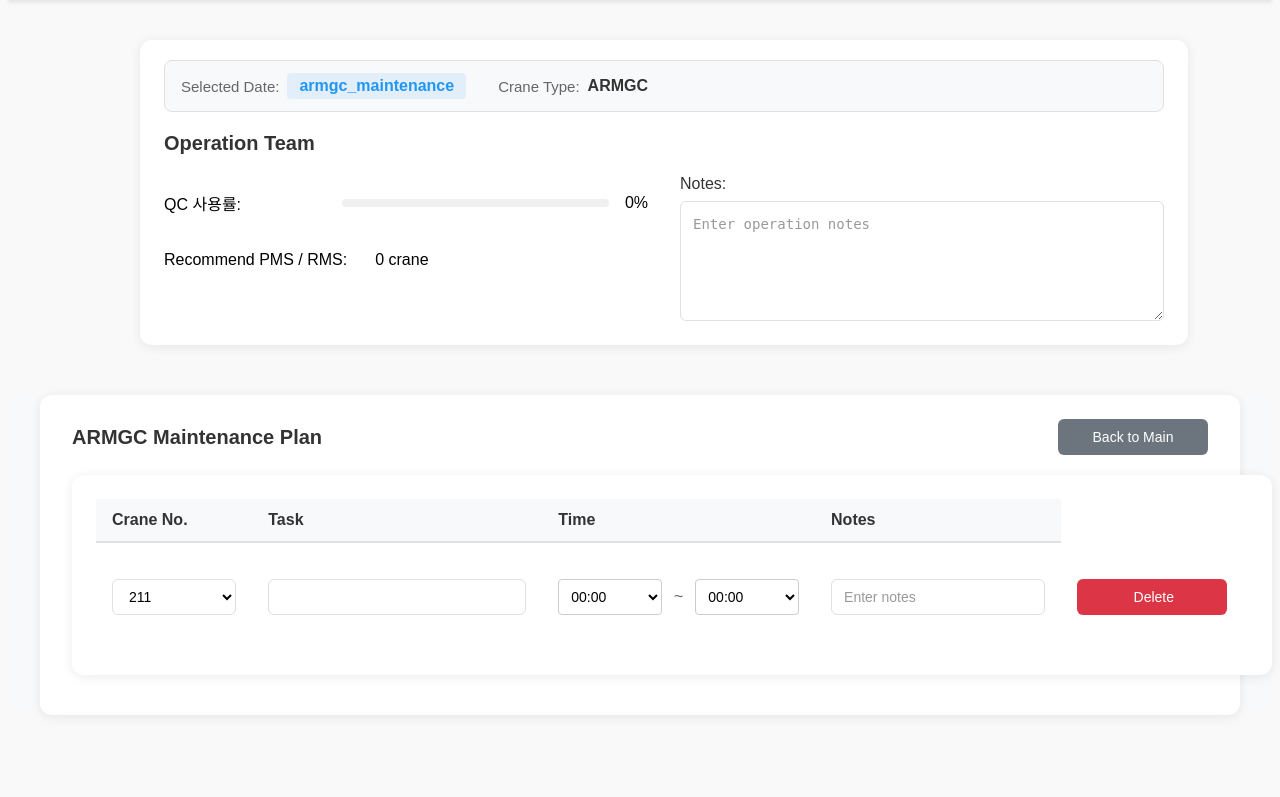
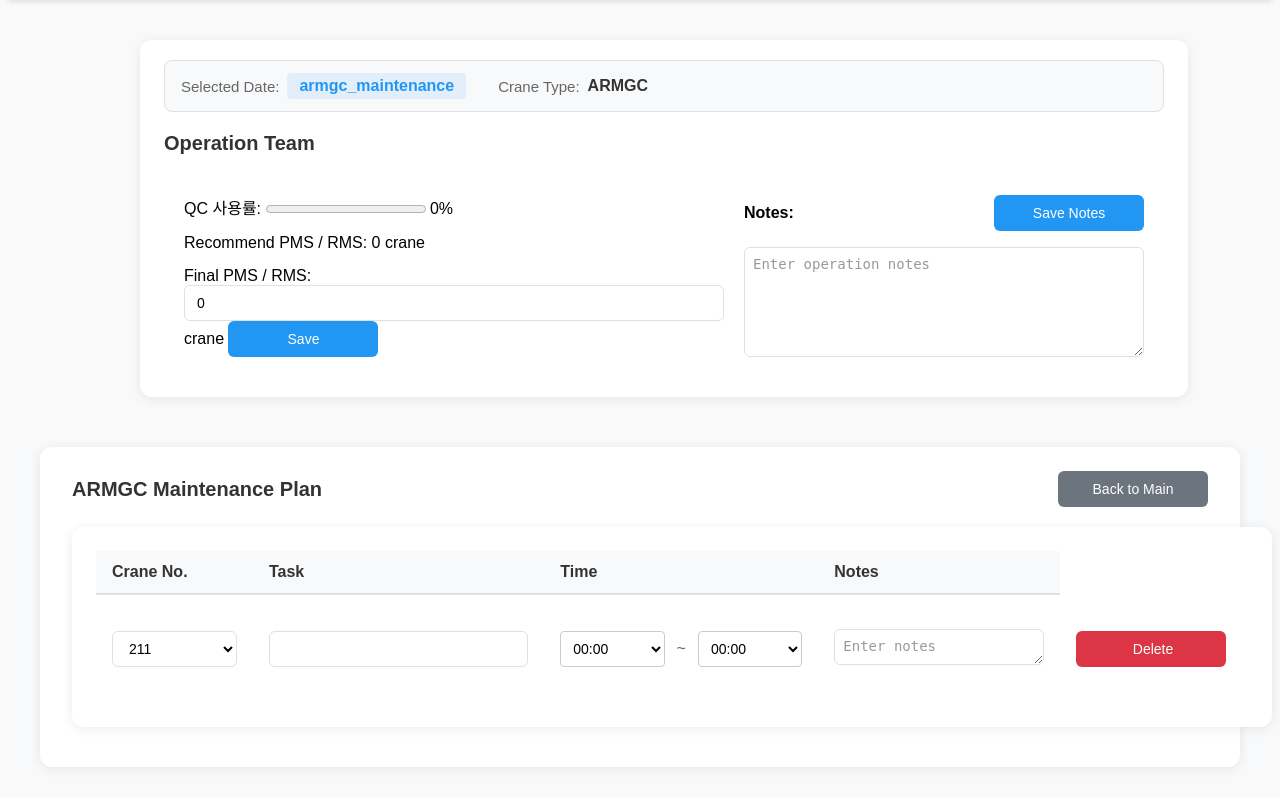
Before and after one commit to yarokim/Craneplanner, a Flask app: page /armgc_maintenance in a window 1280 px wide. Shown: the part 60-857 px from the top of the page. Before the commit the page ends 743 px from the top, so only its background shows below. Run offline with Flask 3, Linux system fonts and the light colour scheme; the visitor is signed in with stand-in values (Sample User, id 1).

Commit message:
v1.4.2: Notes input styling improved and textarea functionality enhanced

```diff
--- a/backend/app.py
+++ b/backend/app.py
@@ -126,10 +126,9 @@ def is_valid_date(date_str: str) -> bool:
         bool: 유효성 여부
     """
     try:
-        date = parse_date(date_str)
-        # 현실적인 날짜 범위 검사 (2000년 ~ 2100년)
-        return 2000 <= date.year <= 2100
-    except (DateError, AttributeError):
+        parse_date(date_str)
+        return True
+    except DateError:
         return False
 
 def get_today() -> str:
@@ -568,6 +567,7 @@ def get_operation_notes():
 # QC 사용률을 저장할 전역 변수와 파일 경로
 qc_usage_data = {}
 QC_USAGE_FILE = os.path.join(DATA_DIR, 'qc_usage.json')
+FINAL_MAINTENANCE_FILE = os.path.join(DATA_DIR, 'final_maintenance.json')
 
 # QC 사용률 데이터 로드
 def load_qc_usage_data():
@@ -586,6 +586,66 @@ def save_qc_usage_data():
             json.dump(qc_usage_data, f, indent=2)
     except Exception as e:
         app.logger.error(f"Error saving QC usage data: {str(e)}")
+
+# Final PMS/RMS 저장 API
+@app.route('/api/save-final-maintenance', methods=['POST'])
+def save_final_maintenance():
+    try:
+        if not is_logged_in():
+            return jsonify({'error': 'Login required'}), 401
+
+        data = request.get_json()
+        date = data.get('date')
+        count = data.get('count')
+
+        if not date or count is None:
+            return jsonify({'error': 'Missing required fields'}), 400
+
+        # 날짜 형식 검증
+        try:
+            datetime.strptime(date, '%Y-%m-%d')
+        except ValueError:
+            return jsonify({'error': 'Invalid date format'}), 400
+
+        final_maintenance_data = {}
+        if os.path.exists(FINAL_MAINTENANCE_FILE):
+            with open(FINAL_MAINTENANCE_FILE, 'r') as f:
+                final_maintenance_data = json.load(f)
+
+        final_maintenance_data[date] = count
+
+        with open(FINAL_MAINTENANCE_FILE, 'w') as f:
+            json.dump(final_maintenance_data, f)
+
+        return jsonify({'message': 'Final maintenance count saved successfully'})
+    except Exception as e:
+        app.logger.error(f"Error in save_final_maintenance: {str(e)}")
+        return jsonify({'error': str(e)}), 500
+
+# Final PMS/RMS 조회 API
+@app.route('/api/get-final-maintenance', methods=['GET'])
+def get_final_maintenance():
+    try:
+        date = request.args.get('date')
+        if not date:
+            return jsonify({'error': 'Date is required'}), 400
+
+        # 날짜 형식 검증
+        try:
+            datetime.strptime(date, '%Y-%m-%d')
+        except ValueError:
+            return jsonify({'error': 'Invalid date format'}), 400
+
+        if os.path.exists(FINAL_MAINTENANCE_FILE):
+            with open(FINAL_MAINTENANCE_FILE, 'r') as f:
+                final_maintenance_data = json.load(f)
+                count = final_maintenance_data.get(date, 0)
+                return jsonify({'count': count})
+
+        return jsonify({'count': 0})
+    except Exception as e:
+        app.logger.error(f"Error in get_final_maintenance: {str(e)}")
+        return jsonify({'error': str(e)}), 500
 
 # 서버 시작 시 QC 사용률 데이터 로드
 load_qc_usage_data()
@@ -613,4 +673,14 @@ if __name__ == '__main__':
     os.makedirs(DATA_DIR, exist_ok=True)
     # 서버 시작 시 오래된 데이터 정리
     cleanup_old_data()
-    app.run(debug=True)
+
+    # Get IP address
+    import socket
+    hostname = socket.gethostname()
+    ip_address = socket.gethostbyname(hostname)
+
+    # Only start if it's the correct IP range
+    if ip_address.startswith('10.200.'):
+        app.run(host=ip_address, port=5000, debug=True)
+    else:
+        print("Error: This application must be run on the correct network (10.200.x.x)")
--- /dev/null
+++ b/backend/data/final_maintenance.json
@@ -0,0 +1 @@
+{"2024-12-22": 3, "2024-12-23": 4}
--- a/backend/data/qc_usage.json
+++ b/backend/data/qc_usage.json
@@ -1,5 +1,6 @@
 {
   "2024-12-20": 33.33333333333333,
   "2024-12-21": 41.66666666666667,
-  "2024-12-22": 50
+  "2024-12-22": 4.166666666666666,
+  "2024-12-23": 58.333333333333336
 }
--- a/backend/static/maintenance.css
+++ b/backend/static/maintenance.css
@@ -171,7 +171,30 @@ tr:hover td {
 /* Notes input */
 .notes-input {
     width: 100%;
-    min-width: 200px;
+    height: 36px;
+    min-height: 36px;
+    max-height: 72px;
+    resize: vertical;
+    overflow-y: auto;
+    white-space: pre-wrap;
+    word-wrap: break-word;
+    padding: 8px;
+    line-height: 1.2;
+    font-size: 14px;
+}
+
+.operation-notes textarea {
+    width: 100%;
+    height: 100%;
+    min-height: 100px;
+    max-height: 150px;
+    resize: vertical;
+    overflow-y: auto;
+    white-space: pre-wrap;
+    word-wrap: break-word;
+    padding: 8px;
+    line-height: 1.2;
+    font-size: 14px;
 }
 
 /* Button styles */
@@ -187,6 +210,12 @@ tr:hover td {
     display: inline-flex;
     align-items: center;
     justify-content: center;
+}
+
+.delete-button {
+    padding: 2px 8px;
+    font-size: 12px;
+    min-width: 50px;
 }
 
 .btn-primary {
@@ -256,86 +285,28 @@ tr:hover td {
 
 .operation-content {
     display: flex;
-    gap: 32px;
-    align-items: flex-start;
+    justify-content: space-between;
+    gap: 20px;
+    padding: 20px;
 }
 
-.operation-info {
+.operation-left {
     flex: 1;
-    min-width: 300px;
+    display: flex;
+    flex-direction: column;
+    gap: 15px;
+}
+
+.operation-right {
+    flex: 1;
+    max-width: 400px;
 }
 
 .operation-notes {
-    flex: 1;
-    min-width: 300px;
-    max-width: 500px;
-}
-
-.operation-notes label {
-    display: block;
-    margin-bottom: 8px;
-    color: #333;
-    font-weight: 500;
-}
-
-.operation-notes textarea {
-    width: 100%;
-    resize: vertical;
-    min-height: 120px;
-    padding: 12px;
-    border: 1px solid #e0e0e0;
-    border-radius: 6px;
-    font-size: 14px;
-    line-height: 1.5;
-}
-
-.operation-notes textarea:focus {
-    border-color: #2196F3;
-    box-shadow: 0 0 0 3px rgba(33, 150, 243, 0.1);
-    outline: none;
-}
-
-.qc-usage,
-.recommend-maintenance,
-.final-maintenance {
-    margin-bottom: 16px;
-}
-
-.qc-usage label,
-.recommend-maintenance label,
-.final-maintenance label {
-    display: inline-block;
-    min-width: 150px;
-    margin-right: 12px;
-}
-
-.operation-info {
     display: flex;
     flex-direction: column;
-    gap: 20px;
-    padding: 16px 0;
-}
-
-.qc-usage, .recommend-maintenance, .final-maintenance {
-    display: flex;
-    align-items: center;
-    gap: 16px;
-}
-
-.qc-usage progress {
-    flex: 1;
-    height: 8px;
-    border-radius: 4px;
-}
-
-.qc-usage progress::-webkit-progress-bar {
-    background-color: #f0f0f0;
-    border-radius: 4px;
-}
-
-.qc-usage progress::-webkit-progress-value {
-    background-color: #2196F3;
-    border-radius: 4px;
+    gap: 8px;
+    height: 100%;
 }
 
 /* Button group */
@@ -542,3 +513,15 @@ tr:hover td {
 .logout-btn:hover {
     background: #c0392b;
 }
+
+.notes-header {
+    display: flex;
+    justify-content: space-between;
+    align-items: center;
+    margin-bottom: 8px;
+}
+
+.notes-header label {
+    margin: 0;
+    font-weight: bold;
+}
--- a/backend/static/maintenance.js
+++ b/backend/static/maintenance.js
@@ -16,6 +16,19 @@ document.addEventListener('DOMContentLoaded', function () {
         required: '이 필드는 필수입니다.',
         invalidTime: '종료 시간은 시작 시간보다 늦어야 합니다.',
         duplicateCrane: '이미 선택된 크레인입니다.'
+    };
+
+    // 날짜 포맷 유틸리티
+    const dateUtils = {
+        formatDateForAPI: function(date) {
+            if (typeof date === 'string') {
+                return date;
+            }
+            const year = date.getFullYear();
+            const month = String(date.getMonth() + 1).padStart(2, '0');
+            const day = String(date.getDate()).padStart(2, '0');
+            return `${year}-${month}-${day}`;
+        }
     };
 
     // 토스트 메시지 표시
@@ -272,17 +285,57 @@ document.addEventListener('DOMContentLoaded', function () {
 
     // Final PMS/RMS 저장
     function saveFinalMaintenanceCount() {
+        if (!window.userPermissions.isLoggedIn) {
+            showToast('Please login to save changes', 'error');
+            return;
+        }
+
         const count = finalCraneCount.value;
-        localStorage.setItem('finalMaintenanceCount', count);
-        showToast('Final PMS/RMS가 저장되었습니다.', 'success');
+        const selectedDate = getSelectedDate();
+
+        if (!selectedDate) {
+            showToast('날짜를 선택해주세요.', 'error');
+            return;
+        }
+
+        fetch('/api/save-final-maintenance', {
+            method: 'POST',
+            headers: {
+                'Content-Type': 'application/json',
+            },
+            body: JSON.stringify({
+                date: dateUtils.formatDateForAPI(selectedDate),
+                count: parseInt(count)
+            })
+        })
+        .then(handleApiResponse)
+        .then(data => {
+            showToast('Final PMS/RMS가 저장되었습니다.', 'success');
+        })
+        .catch(error => {
+            console.error('Error saving final maintenance count:', error);
+            showToast('저장에 실패했습니다.', 'error');
+        });
     }
 
     // Final PMS/RMS 로드
     function loadFinalMaintenanceCount() {
-        const savedCount = localStorage.getItem('finalMaintenanceCount');
-        if (savedCount !== null) {
-            finalCraneCount.value = savedCount;
+        const selectedDate = getSelectedDate();
+
+        if (!selectedDate) {
+            console.error('No date selected');
+            return;
         }
+
+        fetch(`/api/get-final-maintenance?date=${dateUtils.formatDateForAPI(selectedDate)}`)
+            .then(handleApiResponse)
+            .then(data => {
+                finalCraneCount.value = data.count;
+            })
+            .catch(error => {
+                console.error('Error loading final maintenance count:', error);
+                finalCraneCount.value = 0;
+            });
     }
 
     // QC 사용률에 따른 권장 크레인 수 계산
@@ -439,10 +492,19 @@ document.addEventListener('DOMContentLoaded', function () {
         timeContainer.appendChild(endTime);
 
         // Create notes input
-        const notesInput = document.createElement('input');
-        notesInput.type = 'text';
+        const notesInput = document.createElement('textarea');
         notesInput.className = 'form-control notes-input';
         notesInput.placeholder = 'Enter notes';
+        notesInput.style.height = '36px';
+        notesInput.style.minHeight = '36px';
+        notesInput.style.maxHeight = '72px';
+        notesInput.style.resize = 'vertical';
+        notesInput.style.overflowY = 'auto';
+        notesInput.style.whiteSpace = 'pre-wrap';
+        notesInput.style.wordWrap = 'break-word';
+        notesInput.style.padding = '8px';
+        notesInput.style.lineHeight = '1.2';
+        notesInput.style.fontSize = '14px';
 
         // Create delete button
         const deleteButton = document.createElement('button');
@@ -548,12 +610,19 @@ document.addEventListener('DOMContentLoaded', function () {
 
     if (backButton) {
         backButton.addEventListener('click', () => {
-            window.location.href = '/plan/' + getSelectedDate();
+            window.location.href = '/';
         });
     }
 
-    if (saveFinalMaintenance) {
-        saveFinalMaintenance.addEventListener('click', saveFinalMaintenanceCount);
+    const saveFinalMaintenanceButton = document.getElementById('save-final-maintenance');
+    if (saveFinalMaintenanceButton) {
+        saveFinalMaintenanceButton.addEventListener('click', saveFinalMaintenanceCount);
+    }
+
+    // Operation Notes 저장 버튼 이벤트 리스너
+    const saveOperationNotesButton = document.getElementById('save-operation-notes');
+    if (saveOperationNotesButton) {
+        saveOperationNotesButton.addEventListener('click', saveOperationNotes);
     }
 
     // 페이지 로드 시 초기화
@@ -561,4 +630,5 @@ document.addEventListener('DOMContentLoaded', function () {
     loadQCUsage();
     loadPlan();
     loadOperationNotes();
+    loadFinalMaintenanceCount();
 });
--- a/backend/templates/armgc_maintenance_plan.html
+++ b/backend/templates/armgc_maintenance_plan.html
@@ -72,7 +72,7 @@
                     <h2>Operation Team</h2>
                 </div>
                 <div class="operation-content">
-                    <div class="operation-info">
+                    <div class="operation-left">
                         <div class="qc-usage">
                             <label for="qc-usage-rate">QC 사용률: </label>
                             <progress id="qc-usage-progress" value="0" max="100"></progress>
@@ -82,20 +82,27 @@
                             <label for="recommend-crane-count">Recommend PMS / RMS: </label>
                             <span id="recommend-crane-count">0 crane</span>
                         </div>
-                        {% if can_edit %}
                         <div class="final-maintenance">
                             <label for="final-crane-count">Final PMS / RMS: </label>
-                            <input type="number" id="final-crane-count" min="0" max="12" value="0" class="form-control">
+                            <input type="number" id="final-crane-count" min="0" max="12" value="0" class="form-control" {% if not is_logged_in %}readonly{% endif %}>
                             <span>crane</span>
+                            {% if is_logged_in %}
                             <button id="save-final-maintenance" class="btn btn-primary">Save</button>
+                            {% endif %}
                         </div>
-                        {% endif %}
                     </div>
-                    <div class="operation-notes">
-                        <label for="operation-notes-input">Notes:</label>
-                        <textarea id="operation-notes-input" class="form-control"
-                                placeholder="Enter operation notes" rows="4"
-                                {% if not can_edit %}readonly{% endif %}></textarea>
+                    <div class="operation-right">
+                        <div class="operation-notes">
+                            <div class="notes-header">
+                                <label for="operation-notes-input">Notes:</label>
+                                {% if is_logged_in %}
+                                <button id="save-operation-notes" class="btn btn-primary">Save Notes</button>
+                                {% endif %}
+                            </div>
+                            <textarea id="operation-notes-input" class="form-control"
+                                    placeholder="Enter operation notes" rows="4"
+                                    {% if not is_logged_in %}readonly{% endif %}></textarea>
+                        </div>
                     </div>
                 </div>
             </div>
```
Also changed, not shown: backend/data/maintenance_plan_2024-12-23.json (added, +20 -0 lines), backend/data/ship_plan_20241222_000000.json (+3 -58 lines), backend/data/ship_plan_20241223_000000.json (added, +76 -0 lines), backend/static/plan.js (+11 -2 lines), backend/templates/plan.html (+39 -0 lines), Craneplanner.ico (added), 3 other files.
